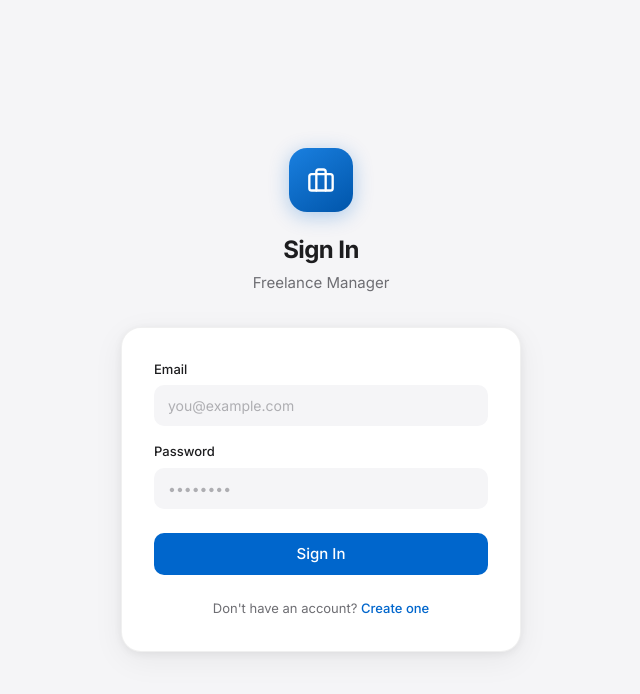
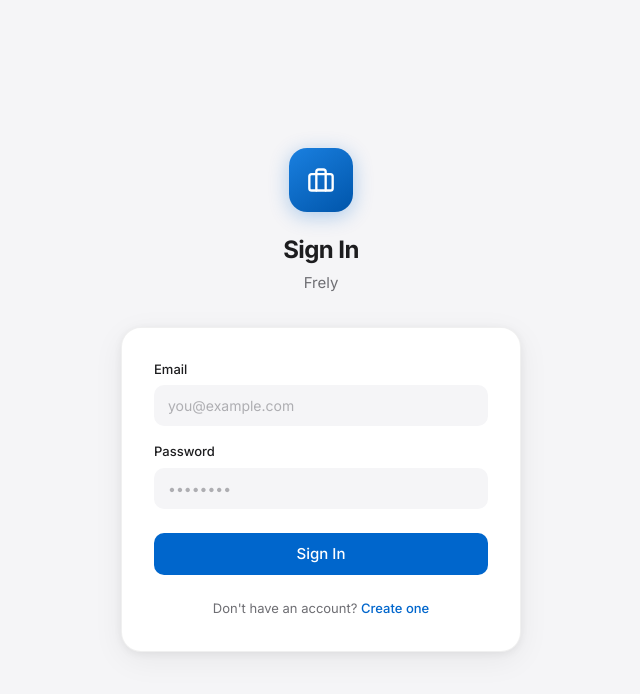
Before and after one commit to MarynaMakarenko/freelance-manager, a Next.js app: page /login in a window 1280 px wide. Shown: the top 694 px of the page, without its empty margins (319-959 px from the left). Built offline with nearby package versions, Linux system fonts and the light colour scheme.

Commit message:
Rename app to Frely

```diff
--- a/package.json
+++ b/package.json
@@ -1,5 +1,5 @@
 {
-  "name": "freelance-manager",
+  "name": "frely",
   "version": "0.1.0",
   "private": true,
   "scripts": {
--- a/src/app/(auth)/login/page.tsx
+++ b/src/app/(auth)/login/page.tsx
@@ -57,7 +57,7 @@
             </svg>
           </div>
           <h1 className="text-[24px] font-bold text-[#1D1D1F] tracking-tight">Sign In</h1>
-          <p className="text-[15px] text-[#6E6E73] mt-1">Freelance Manager</p>
+          <p className="text-[15px] text-[#6E6E73] mt-1">Frely</p>
         </div>
 
         {/* Form card */}
--- a/src/app/(auth)/register/page.tsx
+++ b/src/app/(auth)/register/page.tsx
@@ -72,7 +72,7 @@
             </svg>
           </div>
           <h1 className="text-[24px] font-bold text-[#1D1D1F] tracking-tight">Create Account</h1>
-          <p className="text-[15px] text-[#6E6E73] mt-1">Freelance Manager</p>
+          <p className="text-[15px] text-[#6E6E73] mt-1">Frely</p>
         </div>
 
         {/* Form card */}
--- a/src/app/layout.tsx
+++ b/src/app/layout.tsx
@@ -10,7 +10,7 @@
 })
 
 export const metadata: Metadata = {
-  title: 'Freelance Manager',
+  title: 'Frely',
   description: 'Manage your freelance business — clients, projects, time tracking, and invoices in one place.',
 }
 
--- a/src/components/Sidebar.tsx
+++ b/src/components/Sidebar.tsx
@@ -48,7 +48,7 @@
       {/* App name */}
       <div className="px-5 pt-6 pb-4">
         <span className="text-[15px] font-semibold text-[#1D1D1F] tracking-tight">
-          Freelance Manager
+          Frely
         </span>
       </div>
 
```
